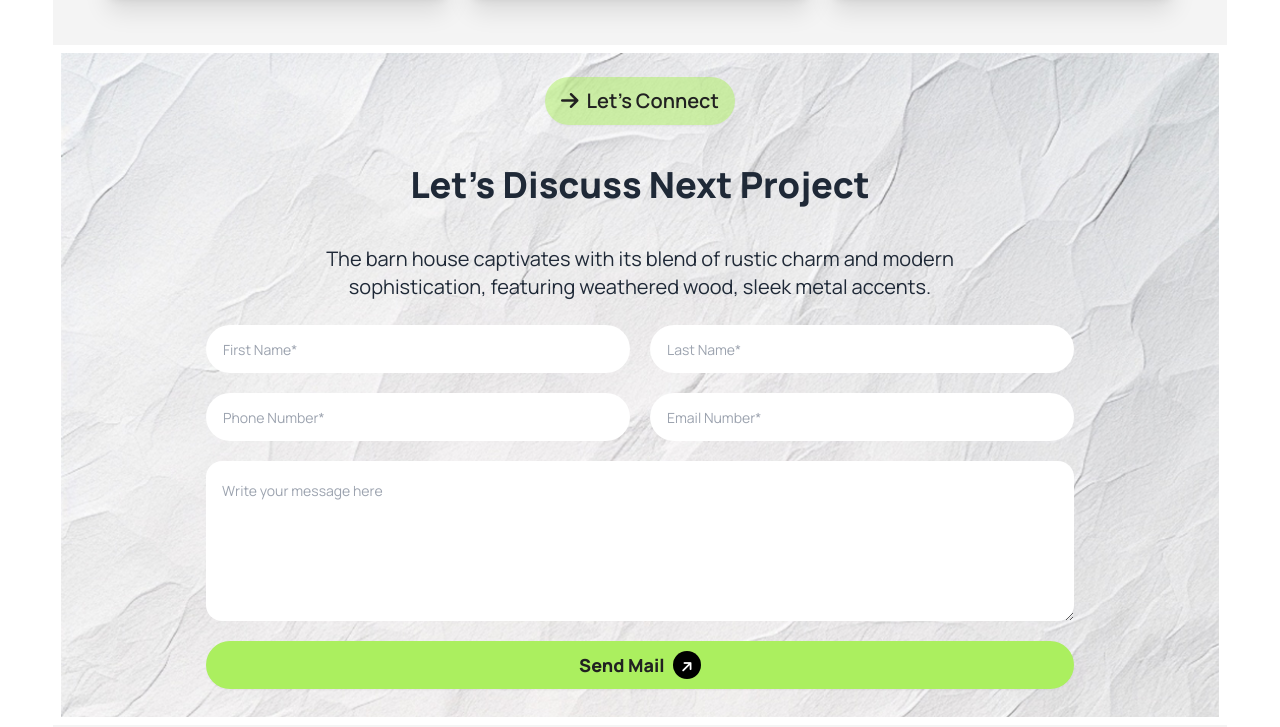
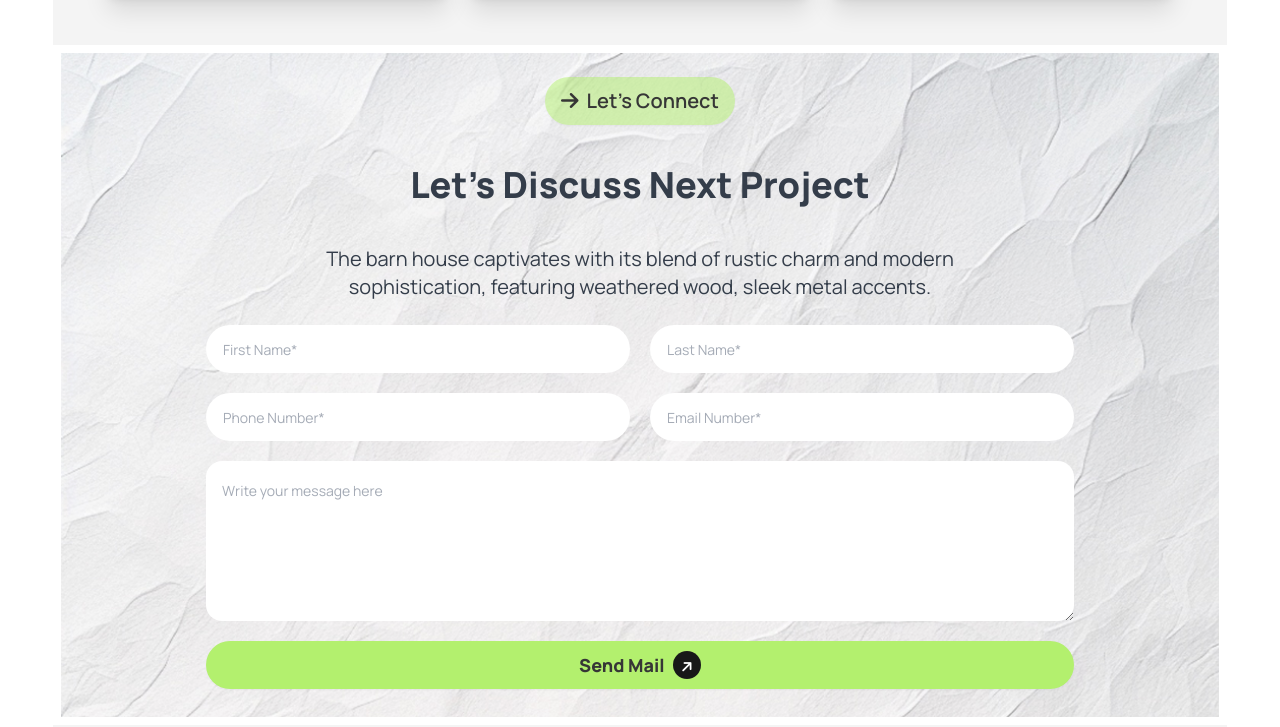
Before and after one commit to Fahsina24/assignment_3, a plain HTML site: page index.html in a window 1280 px wide. Shown: the part 3813-4540 px from the top of the page. Drawn offline with nearby package versions, Linux system fonts and the light colour scheme.

Commit message:
Background image opacity and footer section bottom color is added now

```diff
--- a/index.html
+++ b/index.html
@@ -56,7 +56,12 @@
       };
     </script>
 
-
+    <!-- Raw Css -->
+     <style>
+      .bg_opacity{
+        opacity:0.9;
+      }
+     </style>
 
 
   </head>
@@ -548,7 +553,7 @@
       </section>
 
       <!-- Let's  Discuss Next Project Section-->
-      <section class="w-auto bg-page_bg bg-no-repeat bg-cover m-1 lg:mx-2 lg:my-2">
+      <section class="w-auto bg-page_bg bg-no-repeat bg-cover bg_opacity m-1 lg:mx-2 lg:my-2">
         <div class="lg:w-3/4 w-11/12 mx-auto text-center">
           <!-- Heading Section -->
           <div>
@@ -670,6 +675,8 @@
           </p>
         </button>
       </div>
+       <span class="h-2 bg-[#F4F4F4] w-full">
+      </span>
     </footer>
   </body>
 </html>
```
